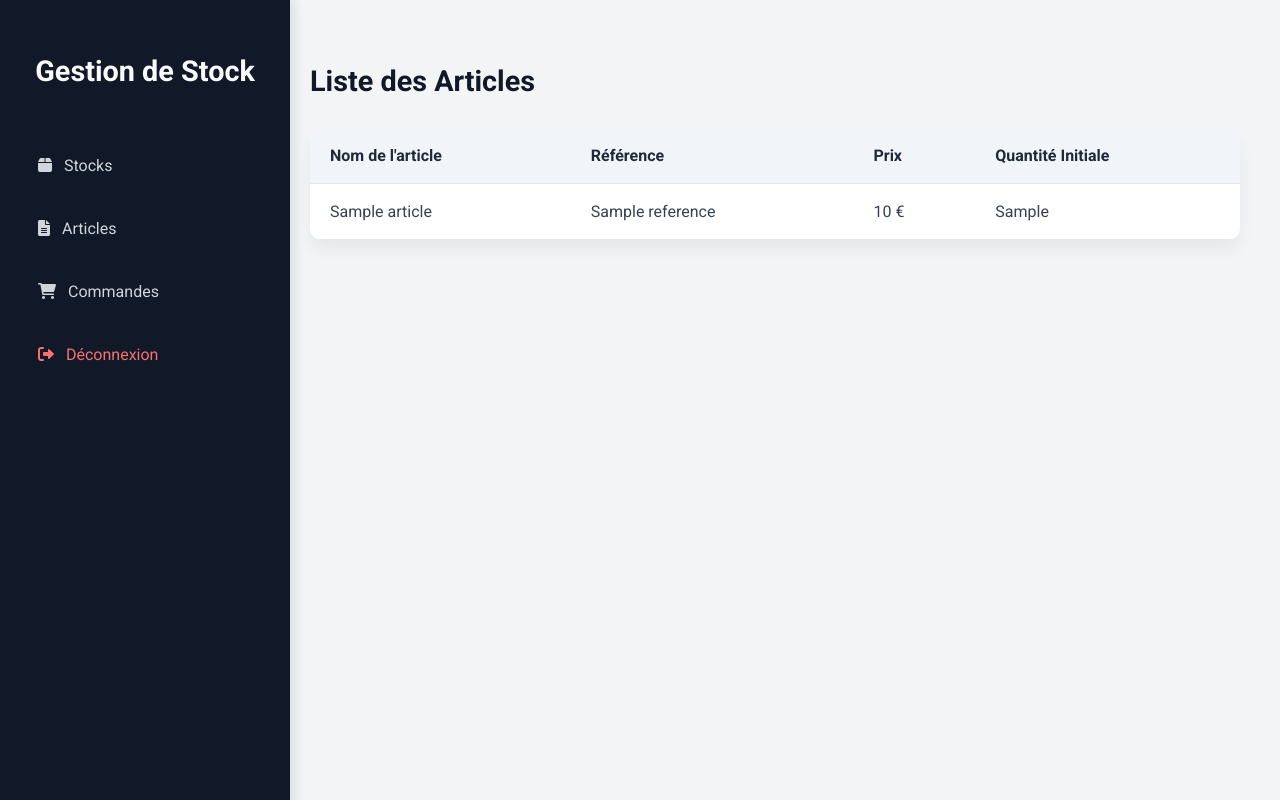
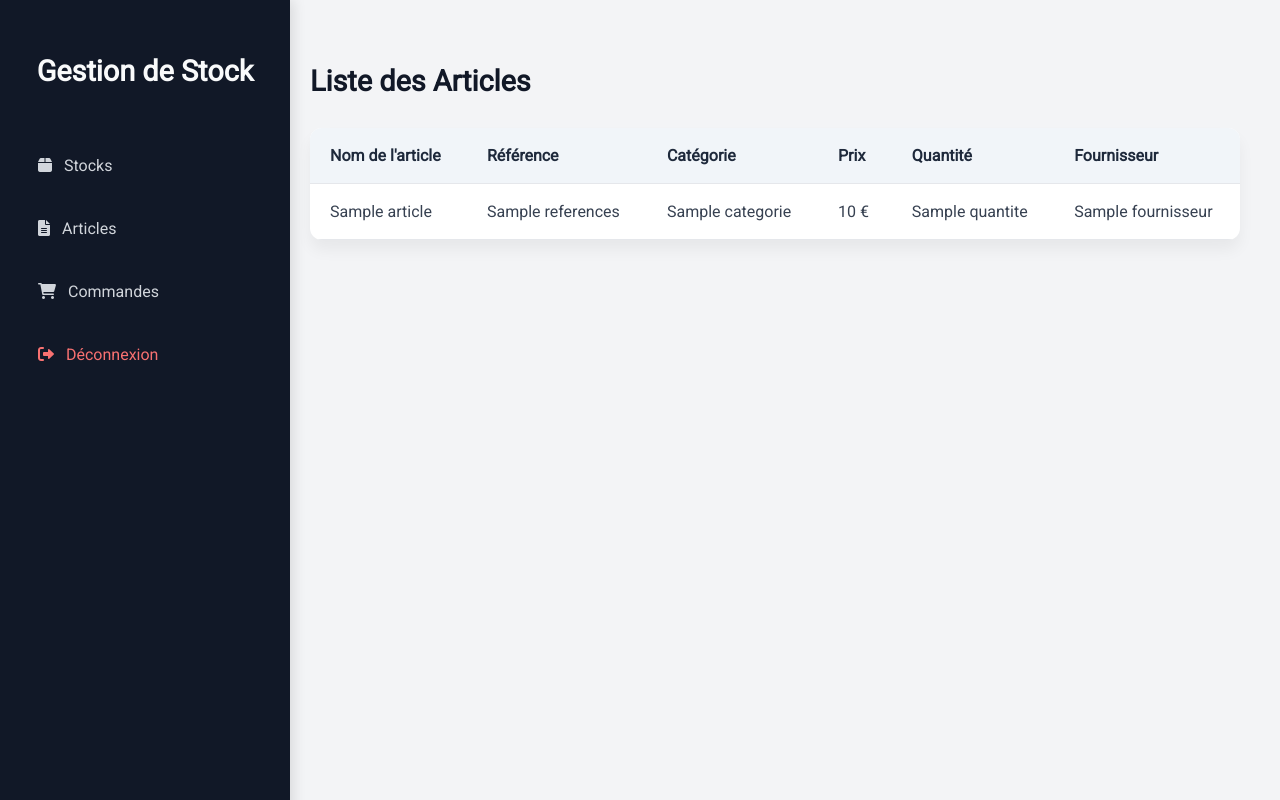
Before and after one commit to cypheredvortex/stockmanagement, a Django app: template templates/listarticles.html in a window 1280 px wide. Run offline with Django 3.2, Linux system fonts and the light colour scheme; the template is opened without the code that fills it: most values are stand-ins (such as "Sample title", 1, 10 or a date in 2020).

Commit message:
Update listarticles.html

```diff
--- a/templates/listarticles.html
+++ b/templates/listarticles.html
@@ -1,15 +1,10 @@
-{% load static %}
 <!DOCTYPE html>
 <html lang="fr">
 <head>
-    <meta charset="UTF-8" />
-    <meta name="viewport" content="width=device-width, initial-scale=1.0"/>
+    <meta charset="UTF-8">
     <title>Liste des Articles</title>
-
-    <!-- Fonts & Icons -->
-    <link href="https://fonts.googleapis.com/css2?family=Roboto:wght@300;400;500;700&display=swap" rel="stylesheet"/>
-    <link rel="stylesheet" href="https://cdnjs.cloudflare.com/ajax/libs/font-awesome/6.0.0/css/all.min.css"/>
-
+    <link href="https://fonts.googleapis.com/css2?family=Roboto&display=swap" rel="stylesheet">
+    <link href="https://cdnjs.cloudflare.com/ajax/libs/font-awesome/6.0.0-beta3/css/all.min.css" rel="stylesheet">
     <style>
         body {
             font-family: "Roboto", sans-serif;
@@ -149,10 +144,10 @@
         <aside class="sidebar">
             <h2>Gestion de Stock</h2>
             <ul>
-                <li><a href="{% url 'get_stocks' %}"><i class="fas fa-box"></i> Stocks</a></li>
-                <li><a href="{% url 'get_articles' %}"><i class="fas fa-file-alt"></i> Articles</a></li>
+                <li><a href="{% url 'list_stocks' %}"><i class="fas fa-box"></i> Stocks</a></li>
+                <li><a href="{% url 'list_articles' %}"><i class="fas fa-file-alt"></i> Articles</a></li>
                 <li><a href="{% url 'get_commands' %}"><i class="fas fa-shopping-cart"></i> Commandes</a></li>
-                <li><a href="#" class="logout"><i class="fas fa-sign-out-alt"></i> Déconnexion</a></li>
+                <li><a href="{% url 'logout_view' %}" class="logout"><i class="fas fa-sign-out-alt"></i> Déconnexion</a></li>
             </ul>
         </aside>
 
@@ -164,26 +159,43 @@
                     <tr>
                         <th>Nom de l'article</th>
                         <th>Référence</th>
+                        <th>Catégorie</th>
                         <th>Prix</th>
-                        <th>Quantité Initiale</th>
+                        <th>Quantité</th>
+                        <th>Fournisseur</th>
                     </tr>
                 </thead>
                 <tbody>
                     {% for article in articles %}
                         <tr>
                             <td>{{ article.nom }}</td>
-                            <td>{{ article.reference }}</td>
-                            <td>{{ article.prix }} €</td>
-                            <td>{{ article.quantiteInitiale }}</td>
+                            <td>{{ article.references }}</td>
+                            <td>{{ article.categorie }}</td>
+                            <td>
+                                {% if article.prix %}
+                                    {{ article.prix }} €
+                                {% else %}
+                                    -
+                                {% endif %}
+                            </td>
+                            <td>{{ article.quantite }}</td>
+                            <td>
+                                {% if article.fournisseur %}
+                                    {{ article.fournisseur.nom }}
+                                {% else %}
+                                    Aucun
+                                {% endif %}
+                            </td>
                         </tr>
                     {% empty %}
                         <tr>
-                            <td colspan="4">Aucun article disponible.</td>
+                            <td colspan="6">Aucun article disponible.</td>
                         </tr>
                     {% endfor %}
                 </tbody>
             </table>
         </main>
     </div>
+
 </body>
 </html>
```
